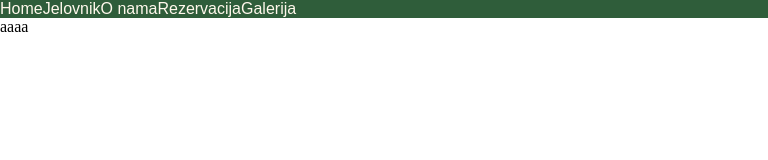
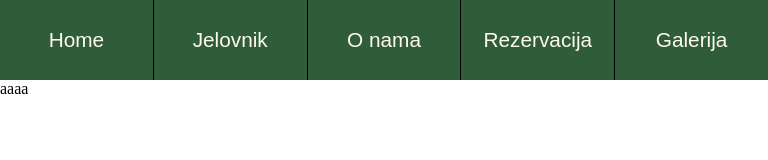
Before and after one commit to jankovic-andrej/web-projekt, a plain HTML site: page index.html in a window 768 px wide. Drawn offline with Linux system fonts and the light colour scheme.

Commit message:
Napravljen css za nav za tablet

```diff
--- a/index.html
+++ b/index.html
@@ -8,6 +8,7 @@
     <link rel="stylesheet" href="./styles/normalize.css">
     <link rel="stylesheet" href="./styles/style.css">
     <link rel="stylesheet" href="./styles/style-mobile.css">
+    <link rel="stylesheet" href="./styles/style-tablet.css">
 
 </head>
 <body>
--- a/styles/style-tablet.css
+++ b/styles/style-tablet.css
@@ -2,5 +2,28 @@
 
 /*tablet*/
 @media( min-width: 601px) and (max-width: 1024px){
-
+    nav ul {
+        width: 100%;
+        height: 5rem;
+        justify-content: center;
+        align-items:center;
+    }
+    ul li {
+        flex:1;
+        height: 100%;
+        border-right: 1px solid black;
+    }
+    li a {
+        justify-content: center;
+        align-items: center;
+        font-size: 1.3rem;
+    }
+    ul li:last-child{
+        border-right: none;
+    }
+    header{
+        position: sticky;
+        top: 0;
+        z-index: 100;
+    }
 }
```
